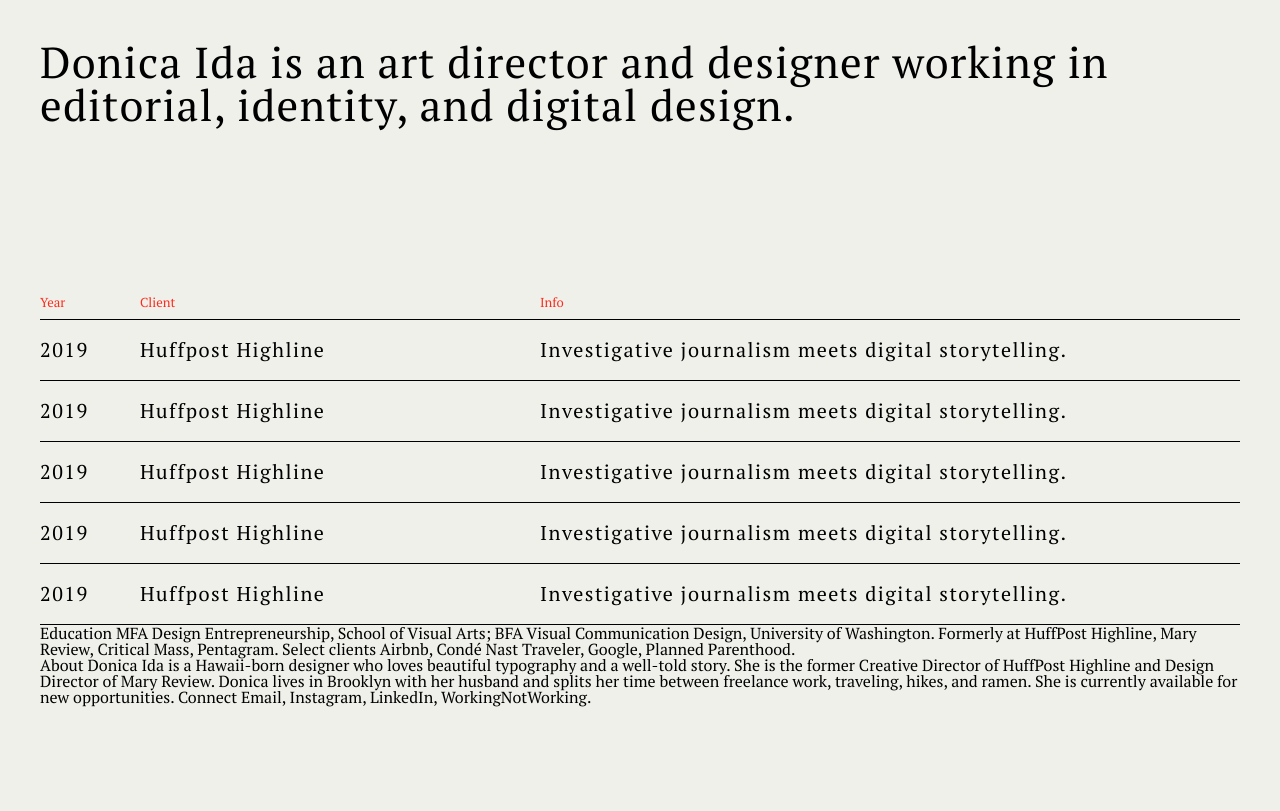
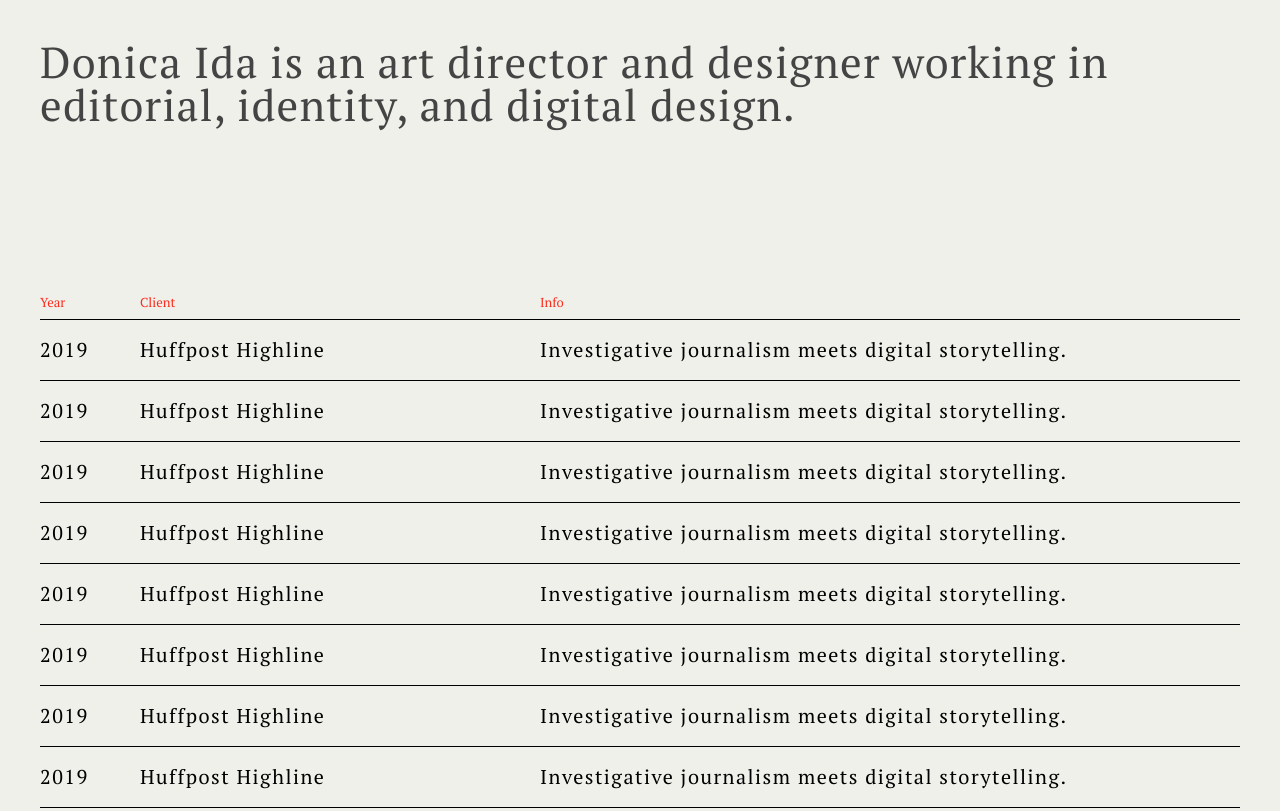
Before and after one commit to JHSeo-git/scss-donicaida, a website: page index.html in a window 1280 px wide. Shown: the top 811 px of the page. Drawn offline with Linux system fonts and the light colour scheme.

Commit message:
complete

```diff
--- a/index.html
+++ b/index.html
@@ -45,6 +45,21 @@
           <span>Huffpost Highline</span>
           <span>Investigative journalism meets digital storytelling.</span>
         </li>
+        <li class="works__work">
+          <span>2019</span>
+          <span>Huffpost Highline</span>
+          <span>Investigative journalism meets digital storytelling.</span>
+        </li>
+        <li class="works__work">
+          <span>2019</span>
+          <span>Huffpost Highline</span>
+          <span>Investigative journalism meets digital storytelling.</span>
+        </li>
+        <li class="works__work">
+          <span>2019</span>
+          <span>Huffpost Highline</span>
+          <span>Investigative journalism meets digital storytelling.</span>
+        </li>
       </ul>
     </div>
     <div class="cv">
@@ -61,8 +76,8 @@
       Director of HuffPost Highline and Design Director of Mary Review. Donica
       lives in Brooklyn with her husband and splits her time between freelance
       work, traveling, hikes, and ramen. She is currently available for new
-      opportunities. <span>Connect</span> <span>Email</span>, Instagram,
-      LinkedIn, WorkingNotWorking.
+      opportunities. <span>Connect</span> Email, Instagram, LinkedIn,
+      WorkingNotWorking.
     </div>
   </body>
 </html>
--- a/src/scss/_elements.scss
+++ b/src/scss/_elements.scss
@@ -0,0 +1,6 @@
+@import "./variables";
+
+%redTinyText {
+  color: $red;
+  font-size: 13px;
+}
--- a/src/scss/styles.scss
+++ b/src/scss/styles.scss
@@ -1,12 +1,12 @@
 @import "./_reset";
 @import url("https://fonts.googleapis.com/css2?family=PT+Serif:ital,wght@0,400;0,700;1,400;1,700&display=swap");
 @import "./variables";
+@import "./elements";
 
 * {
   box-sizing: border-box;
 }
 body {
-  height: 100vh;
   font-family: "PT Serif", serif;
   padding: 40px;
   background-color: #f0f0eb;
@@ -16,6 +16,7 @@
   h1 {
     font-size: 2.7rem;
     letter-spacing: 1.2px;
+    color: #444444;
   }
 }
 
@@ -28,10 +29,9 @@
     border-bottom: 1px solid black;
   }
   .works__header {
-    color: $red;
     padding: 10px 0;
     span {
-      font-size: 13px;
+      @extend %redTinyText;
     }
   }
   .works__list {
@@ -49,3 +49,13 @@
     }
   }
 }
+
+.cv,
+.about {
+  margin-top: 75px;
+  font-size: 30px;
+  line-height: 1.5;
+  span {
+    @extend %redTinyText;
+  }
+}
```
Also changed, not shown: dist/css/styles.css.
